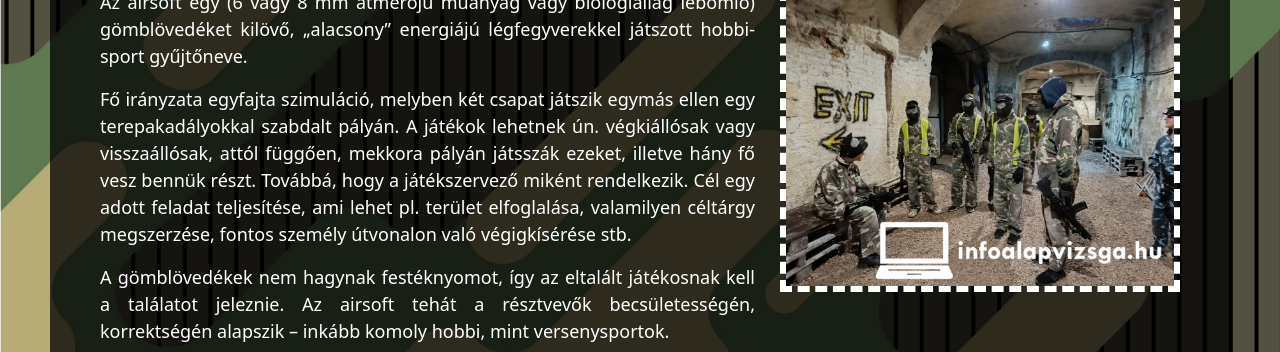
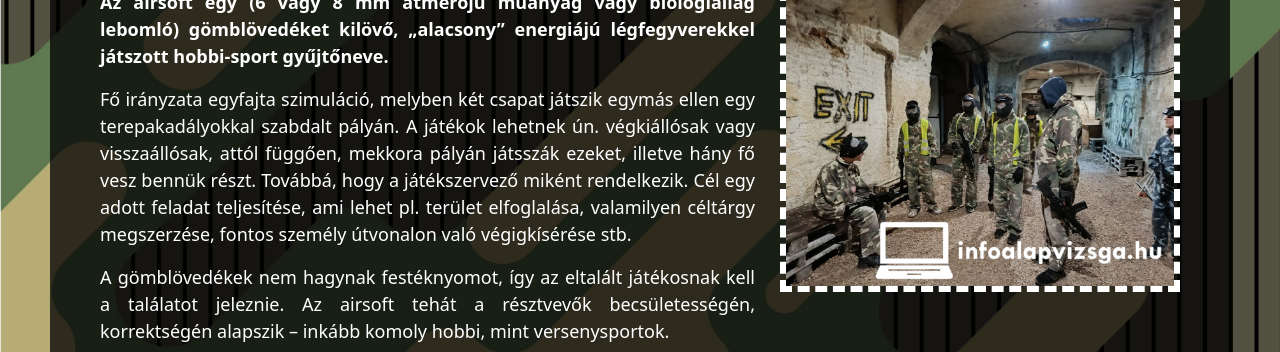
Before and after one commit to Banderas00/airsoftgyak, a plain HTML site: page index.html in a window 1280 px wide. Shown: the part 217-569 px from the top of the page. Drawn offline with Linux system fonts and the light colour scheme.

Commit message:
bekezdes formazasa

```diff
--- a/index.html
+++ b/index.html
@@ -13,7 +13,7 @@
     <div id="oldal">
         <h1>Airsoft</h1>
         <img src="airsoft-1.jpg" alt="airsoft csapat" id="csapat">
-        <p>Az airsoft egy (6 vagy 8 mm átmérőjű műanyag vagy biológiailag lebomló) gömblövedéket kilövő, „alacsony” energiájú légfegyverekkel játszott hobbi-sport gyűjtőneve.</p>
+        <p class="bekezdes">Az airsoft egy (6 vagy 8 mm átmérőjű műanyag vagy biológiailag lebomló) gömblövedéket kilövő, „alacsony” energiájú légfegyverekkel játszott hobbi-sport gyűjtőneve.</p>
         <p>Fő irányzata egyfajta szimuláció, melyben két csapat játszik egymás ellen egy terepakadályokkal szabdalt pályán. A játékok lehetnek ún. végkiállósak vagy visszaállósak, attól függően, mekkora pályán játsszák ezeket, illetve hány fő vesz bennük részt. Továbbá, hogy a játékszervező miként rendelkezik. Cél egy adott feladat teljesítése, ami lehet pl. terület elfoglalása, valamilyen céltárgy megszerzése, fontos személy útvonalon való végigkísérése stb.</p>
         <p>A gömblövedékek nem hagynak festéknyomot, így az eltalált játékosnak kell a találatot jeleznie. Az airsoft tehát a résztvevők becsületességén, korrektségén alapszik – inkább komoly hobbi, mint versenysportok.</p>
         <h2>Az airsoft rövid története</h2>
--- a/style.css
+++ b/style.css
@@ -56,3 +56,7 @@ p{
   text-align: justify;
   font-size: 18px;
 }
+
+.bekezdes{
+  font-weight: bold;
+}
```
